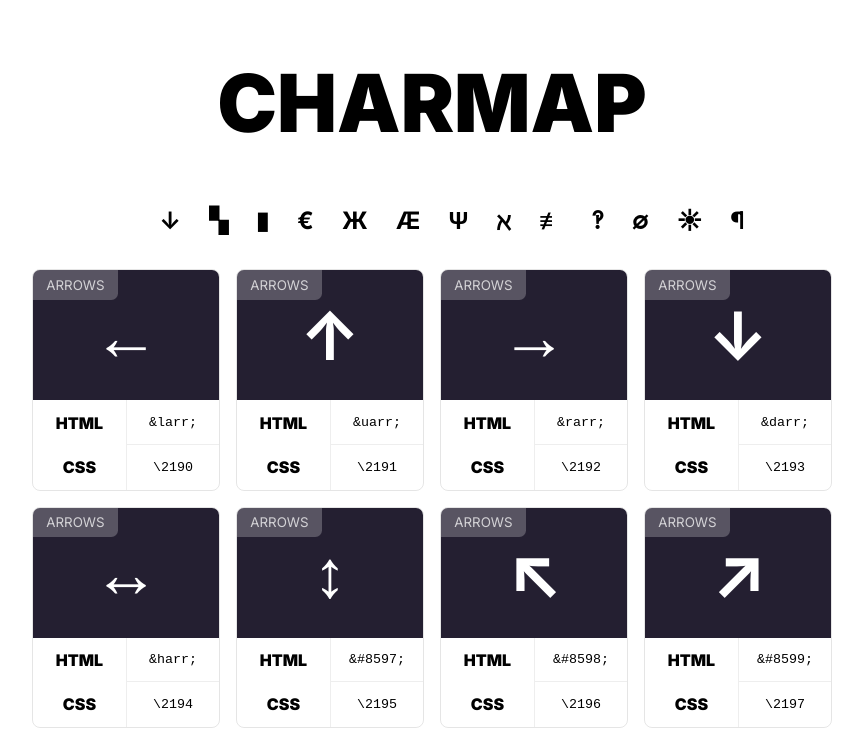
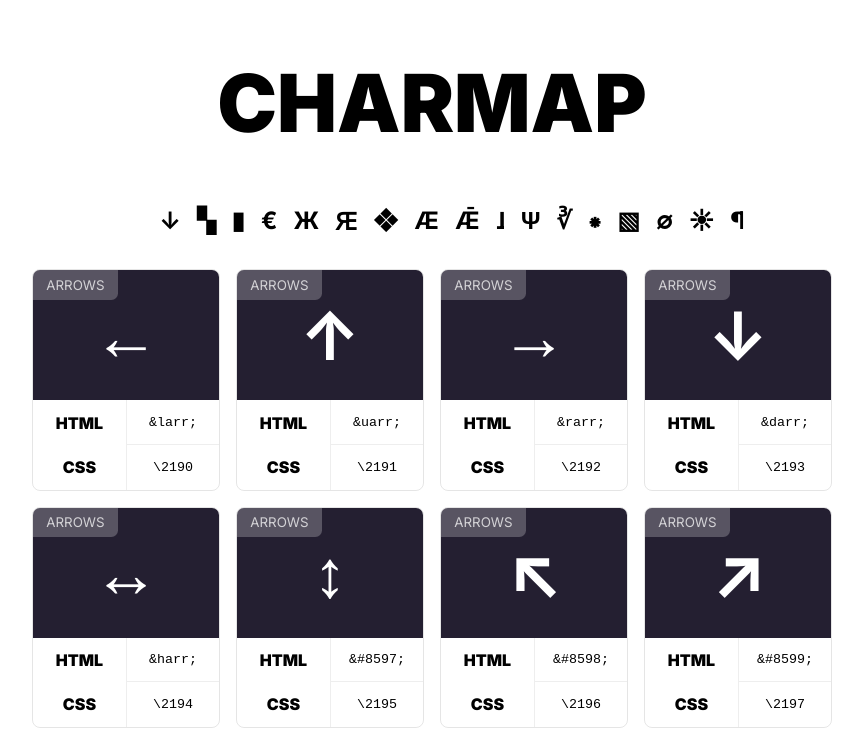
Before and after one commit to elvessousa/charmap, a Next.js app: page /arrows in a window 1280 px wide. Shown: the top 742 px of the page, without its empty margins (208-1071 px from the left). Built offline with nearby package versions, Linux system fonts and the light colour scheme.

Commit message:
Adding categories.

```diff
--- a/components/Character/styles.ts
+++ b/components/Character/styles.ts
@@ -1,21 +1,25 @@
 import styled from "styled-components";
 
 export const colors = {
+  arrows: "#241f31",
+  blocks: "#000",
+  boxes: "#000",
+  currency: "#2ec27e",
+  cyrillic: "#c01c28",
+  "cyrillic-sup": "#c01c28",
+  diacritical: "#a51d2d",
+  dingbats: "#e66100",
+  extended: "#a51d2d",
+  extended2: "#a51d2d",
+  "latin-mod": "#a51d2d",
   greek: "#1c71d8",
   hebrew: "#1a5fb4",
-  cyrillic: "#c01c28",
-  extended: "#a51d2d",
-  dingbats: "#e66100",
   math: "#c64600",
-  currency: "#2ec27e",
+  punctuation: "#813d9c",
+  shapes: "#f5c211",
+  space: "#3d3846",
   symbols: "#26a269",
-  punctuation: "#813d9c",
   typography: "#613583",
-  space: "#3d3846",
-  arrows: "#241f31",
-  box: "#000",
-  blocks: "#000",
-  shapes: "#f5c211",
 };
 
 export const Card = styled.div`
--- a/components/Filter/index.tsx
+++ b/components/Filter/index.tsx
@@ -8,11 +8,16 @@ const Filter: React.FC = () => {
     { category: "boxes", symbol: "&marker;" },
     { category: "currency", symbol: "&euro;" },
     { category: "cyrillic", symbol: "&ZHcy;" },
+    { category: "cyrillic-sup", symbol: "&#1304;" },
+    { category: "dingbats", symbol: "&#10070;" },
     { category: "extended", symbol: "&AElig;" },
+    { category: "extended2", symbol: "&#482;" },
+    { category: "latin-mod", symbol: "&#745;" },
     { category: "greek", symbol: "&Psi;" },
-    { category: "hebrew", symbol: "&alefsym;" },
-    { category: "math", symbol: "&#8802;" },
-    { category: "punctuation", symbol: "&#8253;" },
+    // { category: "hebrew", symbol: "&alefsym;" },
+    { category: "math", symbol: "&#8731;" },
+    { category: "punctuation", symbol: "&#8277;" },
+    { category: "shapes", symbol: "&#9639;" },
     { category: "space", symbol: "&empty;" },
     { category: "symbols", symbol: "&#9728;" },
     { category: "typography", symbol: "&para;" },
--- a/pages/[char].tsx
+++ b/pages/[char].tsx
@@ -53,6 +53,10 @@ export const getStaticPaths: GetStaticPaths = async () => {
     "boxes",
     "cyrillic",
     "cyrillic-sup",
+    "diacritical",
+    "dingbats",
+    "extended",
+    "extended2",
     "dingbats",
     "latin-mod",
     "symbols",
```
